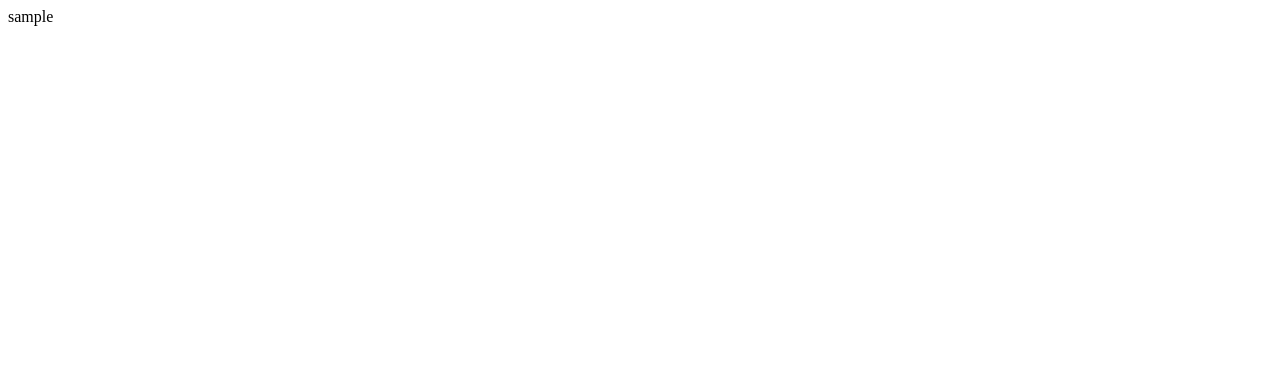
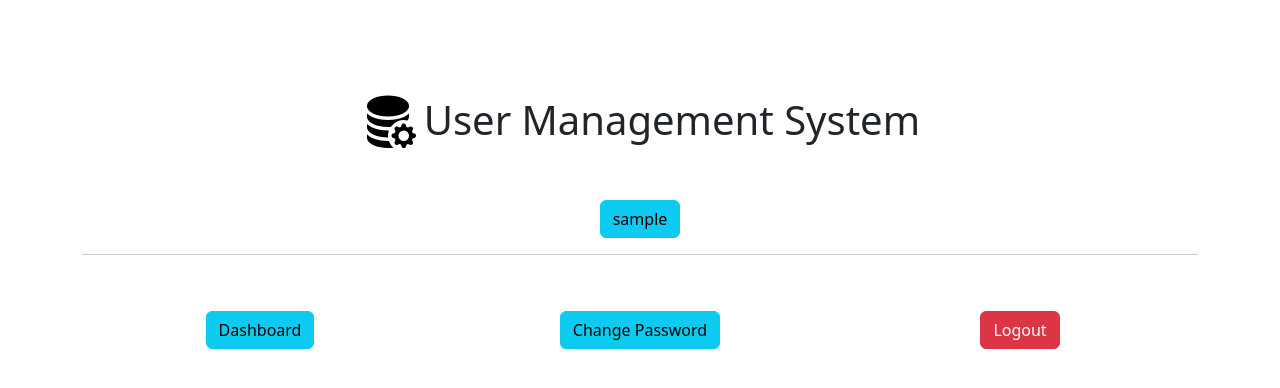
Before and after one commit to Grayni/crm, a Flask app: page /user/dashboard in a window 1280 px wide. Before the commit the part shown is almost empty. Shown: the top 388 px of the page. Run offline with Flask 3, Linux system fonts and the light colour scheme; the visitor is signed in with stand-in values (Sample User, id 1); parts of the project's set-up code (start-up, migrations or seed data) failed here and were passed over.

Commit message:
User Logout and Protect routes

```diff
--- a/app.py
+++ b/app.py
@@ -27,10 +27,6 @@ class User(db.Model):
         return f'User("{self.id}", "{self.lname}", "{self.fname}", "{self.email}", "{self.email}", "{self.username}", "{self.edu}", "{self.status}")'
 
 
-with app.app_context():
-    db.session.query(User).delete()
-    db.session.commit()
-
 # create table
 with app.app_context():
     # create table
@@ -54,6 +50,8 @@ def adminIndex():
 # user login
 @app.route('/user/', methods=['POST', 'GET'])
 def userIndex():
+    if session.get('user_id'):
+        return redirect('/user/dashboard')
     if request.method == "POST":
         # get the name of the field
         email = request.form.get('email')
@@ -83,6 +81,8 @@ def userIndex():
 # user registration
 @app.route('/user/signup', methods=['POST', 'GET'])
 def userSignup():
+    if session.get('user_id'):
+        return redirect('/user/dashboard')
     if request.method == 'POST':
         # get all input field name
         fname = request.form.get('fname')
@@ -115,8 +115,19 @@ def userSignup():
 # user dashboard
 @app.route('/user/dashboard', methods=['POST', 'GET'])
 def userDashboard():
-    if session.get('username'):
-        return f'{session.get("username")}'
+    if not session.get('user_id'):
+        return redirect('/user/')
+
+    return render_template('user/dashboard.html', title='User Dashboard')
+
+
+# user logout
+@app.route('/user/logout')
+def userLogout():
+    if session.get('user_id'):
+        session['user_id'] = None
+        session['username'] = None
+        return redirect('/user/')
 
 
 if __name__ == "__main__":
--- a/templates/user/dashboard.html
+++ b/templates/user/dashboard.html
@@ -1,10 +1,17 @@
-<!DOCTYPE html>
-<html lang="en">
-<head>
-    <meta charset="UTF-8">
-    <title>Title</title>
-</head>
-<body>
+{% extends "user/layout.html" %}
 
-</body>
-</html>
+{% block content %}
+    <div class="container">
+        <div class="row d-flex justify-content-center">
+            <div class="col-xl-4 col-lg-4 col-md-4 col-sm-12 gy-2 d-flex justify-content-center">
+                <a href="/user/dashboard" class="btn btn-info">Dashboard</a>
+            </div>
+            <div class="col-xl-4 col-lg-4 col-md-4 col-sm-12 gy-2 d-flex justify-content-center">
+                <a href="/user/dashboard" class="btn btn-info">Change Password</a>
+            </div>
+            <div class="col-xl-4 col-lg-4 col-md-4 col-sm-12 gy-2 d-flex justify-content-center">
+                <a href="/user/logout" class="btn btn-danger">Logout</a>
+            </div>
+        </div>
+    </div>
+{% endblock content %}
--- a/templates/user/layout.html
+++ b/templates/user/layout.html
@@ -14,6 +14,18 @@
 </head>
 
 <body>
+    <div class="container my-5">
+        <div class="d-flex justify-content-center align-items-center">
+            <img style="width: 5%;" class="me-2" src="/static/icons/database-fill-gear.svg" alt="logo">
+            <h1 class="text-center my-5">User Management System</h1>
+        </div>
+        <div class="text-center my-2">
+            {% if session.get('user_id') %}
+                <button class="btn btn-info">{{ session.username }}</button>
+            {% endif %}
+        </div>
+        <hr>
+    </div>
     {% block content %} {% endblock content %}
     <script src="https://cdn.jsdelivr.net/npm/bootstrap@5.3.2/dist/js/bootstrap.bundle.min.js" integrity="sha384-C6RzsynM9kWDrMNeT87bh95OGNyZPhcTNXj1NW7RuBCsyN/o0jlpcV8Qyq46cDfL" crossorigin="anonymous"></script>
 </body>
```
Also changed, not shown: 1 other file.
